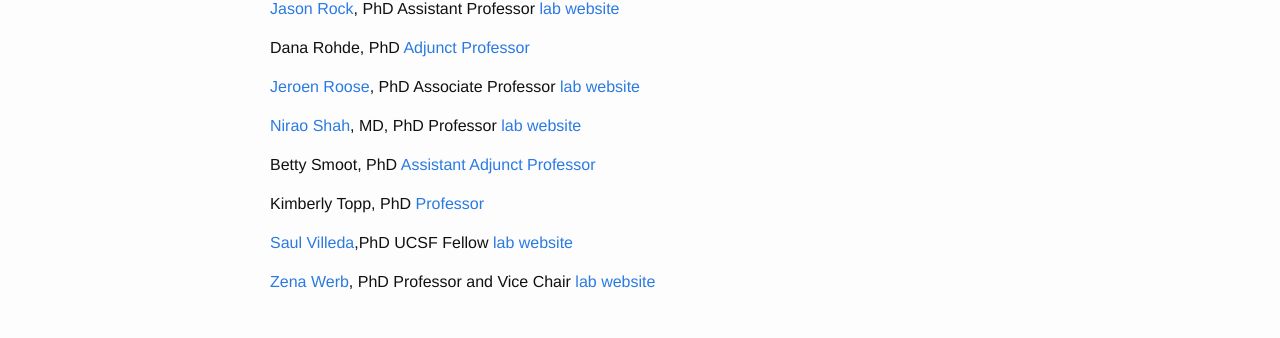
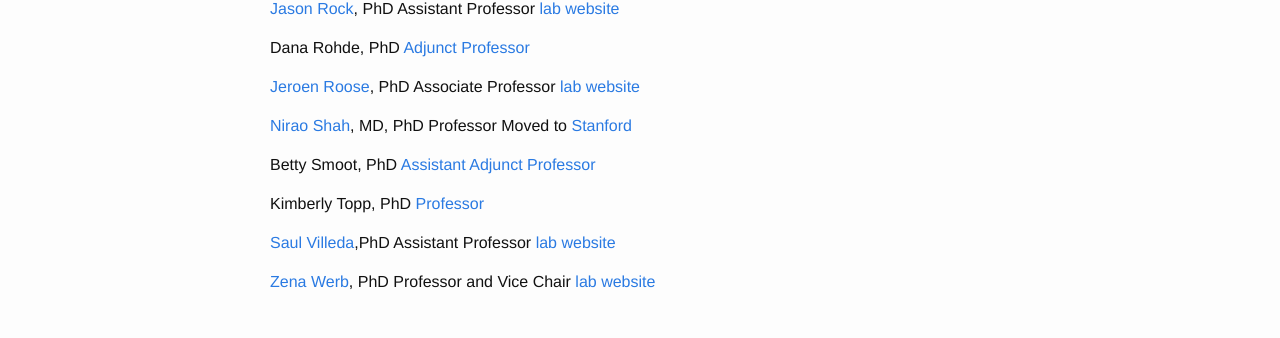
Before and after one commit to UCSF-Anatomy/anat-jekyll, a Jekyll site: the page built from faculty.md, in a window 1280 px wide. Shown: the part 991-1329 px from the top of the page. Built offline with Jekyll 4.4.1, drawn with Linux system fonts in a browser that asks for light colours; nearby versions of some CDN libraries.

Commit message:
faculty updates

```diff
--- a/faculty.md
+++ b/faculty.md
@@ -42,12 +42,12 @@ Dana Rohde, PhD	 [Adjunct Professor](https://directory.ucsf.edu/?q=Dana+Rohde)
 
 [Jeroen Roose]({{ site.baseurl }}/roose), PhD 	Associate Professor		[lab website](http://rooselab.ucsf.edu)
 
-[Nirao Shah]({{ site.baseurl }}/shah), MD, PhD 	 Professor 	[lab website](http://shahlab.ucsf.edu/)
+[Nirao Shah]({{ site.baseurl }}/shah), MD, PhD 	 Professor 	Moved to [Stanford](http://www.stanford.edu/)
 
 Betty Smoot, PhD	[Assistant Adjunct Professor](https://directory.ucsf.edu/?q=betty+smoot)
 
 Kimberly Topp, PhD	[Professor](https://directory.ucsf.edu/?q=Kimberly+Topp)
 
-[Saul Villeda]({{ site.baseurl }}/villeda),PhD	UCSF Fellow 	[lab website](http://villedalab.ucsf.edu/)
+[Saul Villeda]({{ site.baseurl }}/villeda),PhD	Assistant Professor 	[lab website](http://villedalab.ucsf.edu/)
 
 [Zena Werb]({{ site.baseurl }}/werb), PhD 	Professor and Vice Chair	[lab website](http://werblab.ucsf.edu)
```
Also changed, not shown: contact.md (+3 -0 lines).
